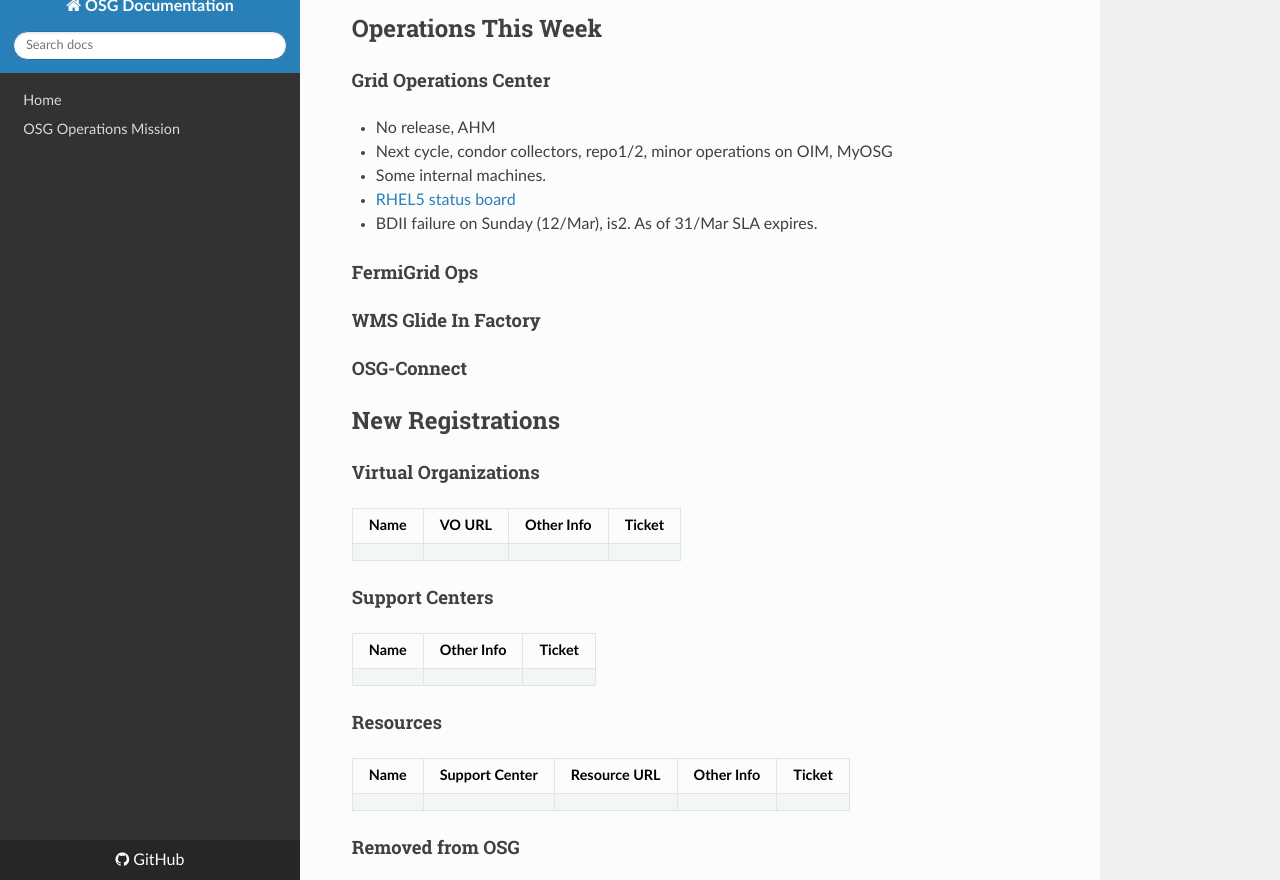
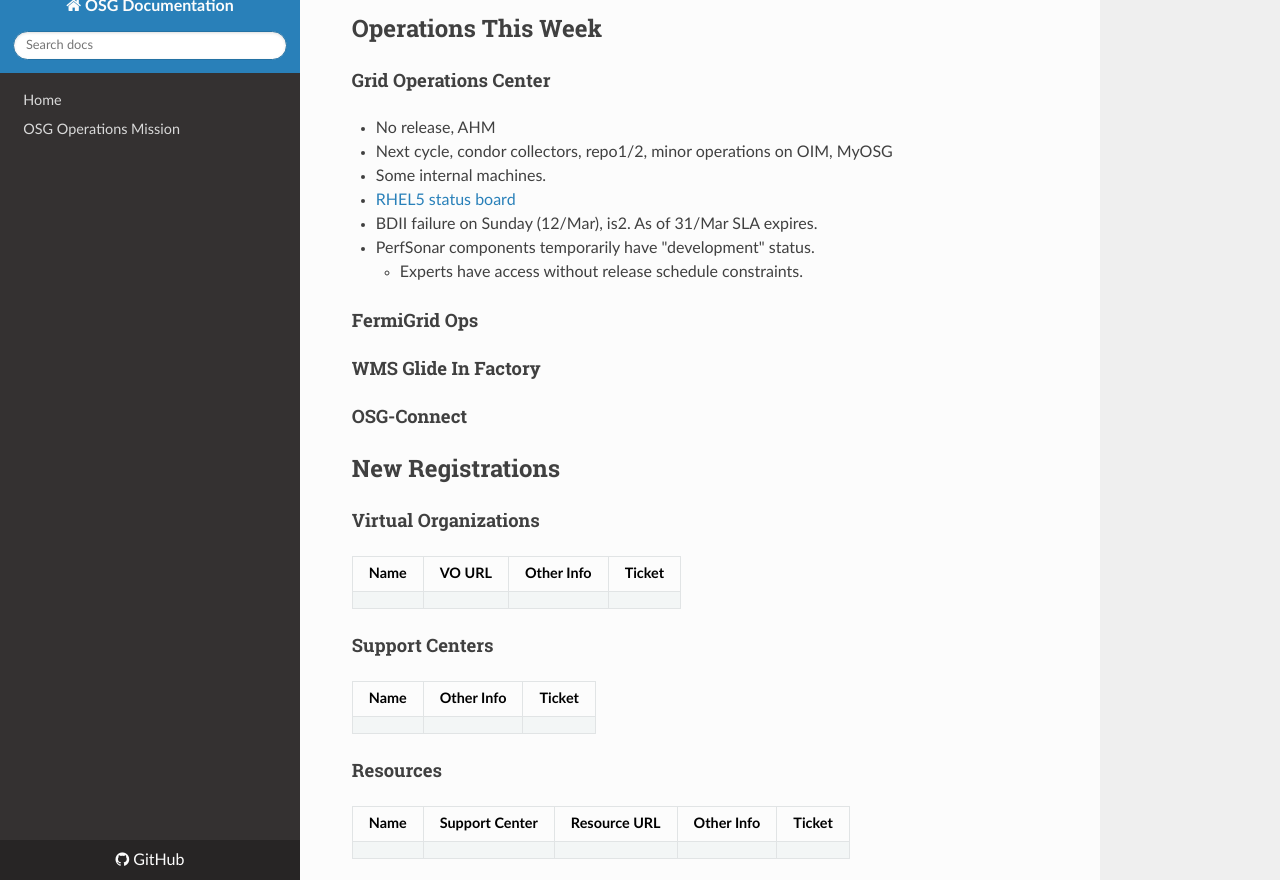
Before and after one commit to osg-htc/operations, an MkDocs documentation site: the page built from docs/WeeklyMinutes/13Mar2017.md, in a window 1280 px wide and 900 px high, scrolled down 2240 px, cut to the strip 20-900 px from the top of the window. Built offline with MkDocs 1.6.1, drawn with Linux system fonts in a browser that asks for light colours; nearby versions of some CDN libraries; old or Windows-style settings are respelled for this version of MkDocs.

Commit message:
Update 13Mar2017.md

```diff
--- a/docs/WeeklyMinutes/13Mar2017.md
+++ b/docs/WeeklyMinutes/13Mar2017.md
@@ -34,6 +34,8 @@
    * Some internal machines.
    * [RHEL5 status board](http://monitor.grid.iu.edu/kernel/kernel_overview_el5.html)
    * BDII failure on Sunday (12/Mar), is2. As of 31/Mar SLA expires.
+   * PerfSonar components temporarily have "development" status.
+      * Experts have access without release schedule constraints.
 
 #### FermiGrid Ops
 
```
